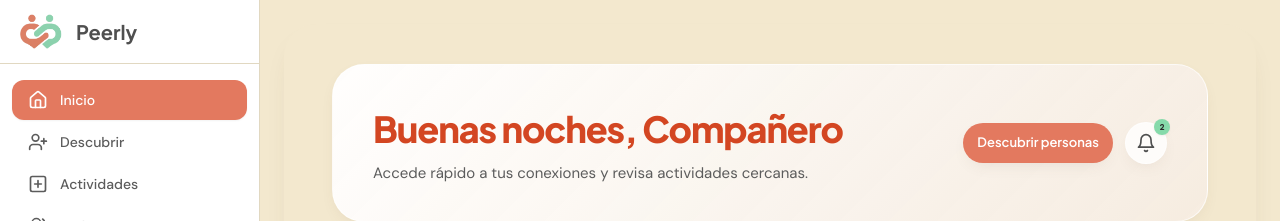
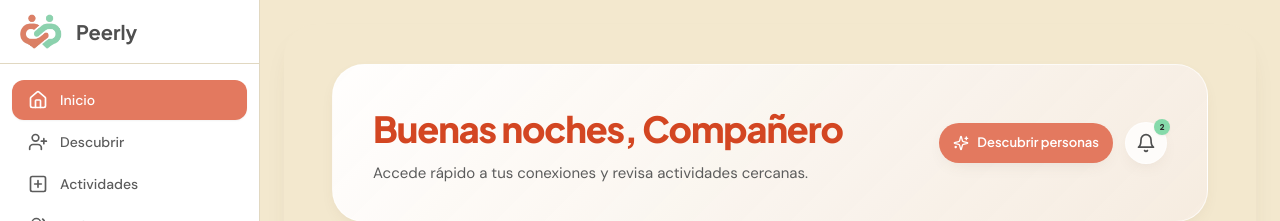
Before and after one commit to The-Johnnie-Walkers/peerly-frontend-, a React (Vite) app: page /home in a window 1280 px wide. Shown: the top 221 px of the page. Built offline with nearby package versions, Linux system fonts and the light colour scheme; no server answers; sample sign-in values are in the browser's storage; the HTML template or start-up script is replaced by a standard one.

Commit message:
add: sparkle icon to discover people home button

```diff
--- a/src/features/home/pages/HomeScreen.tsx
+++ b/src/features/home/pages/HomeScreen.tsx
@@ -1,7 +1,7 @@
 import { useState, useEffect } from 'react';
 import { motion } from 'framer-motion';
 import { useNavigate } from 'react-router-dom';
-import { Bell, ChevronRight, CalendarDays, Clock3, MapPin, Users } from 'lucide-react';
+import { Bell, ChevronRight, CalendarDays, Clock3, MapPin, Users, Sparkles } from 'lucide-react';
 import { SafeRemoteImage } from '@/shared/components/SafeRemoteImage';
 import { userService, UserProfile } from '@/features/users/services/user.service';
 import { activityService, Activity } from '@/features/activities/services/activity.service';
@@ -121,6 +121,7 @@ const HomeScreen = () => {
                 onClick={() => navigate('/connect')}
                 className="inline-flex h-10 items-center justify-center rounded-full bg-primary px-3.5 text-[13px] font-display font-semibold text-white shadow-card transition-opacity hover:opacity-90"
               >
+                <Sparkles className="pr-2"/>
                 Descubrir personas
               </motion.button>
 
```
